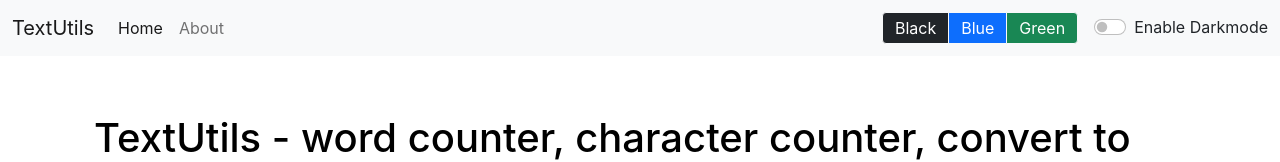
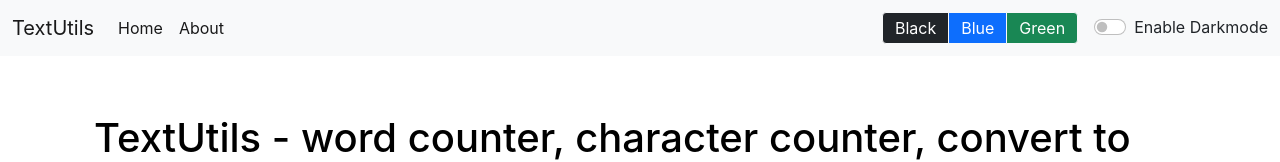
Before and after one commit to sharyu04/TextUtils, a React (Create React App) app: page / in a window 1280 px wide. Shown: the top 162 px of the page. Built offline with nearby package versions, Linux system fonts and the light colour scheme.

Commit message:
modified

```diff
--- a/src/components/Navbar.js
+++ b/src/components/Navbar.js
@@ -1,8 +1,13 @@
-import React from 'react';
+import React, {useState} from 'react';
 import PropTypes from 'prop-types';
 import { Link } from 'react-router-dom';
 
 export default function Navbar(props) {
+
+  const [fweight, setFweight] = useState("normal");
+  const handlebold=()=>{
+    setFweight("bold");
+  }
 
   return (
   <nav className={`navbar navbar-expand-lg navbar-${props.mode} bg-${props.mode}`}>
@@ -14,10 +19,10 @@ export default function Navbar(props) {
     <div className="collapse navbar-collapse" id="navbarSupportedContent">
       <ul className="navbar-nav me-auto mb-2 mb-lg-0">
         <li className="nav-item">
-          <Link className="nav-link active" aria-current="page" to="/">{props.Home}</Link>
+          <Link className="nav-link active" aria-current="page" to="/" style={{fontWeight: fweight}} >{props.Home}</Link>
         </li>
         <li className="nav-item">
-          <Link className="nav-link" to="/about">About</Link>
+          <Link className="nav-link active" to="/about" style={{fontWeight: fweight}}>About</Link>
         </li>
       </ul>
 
```
